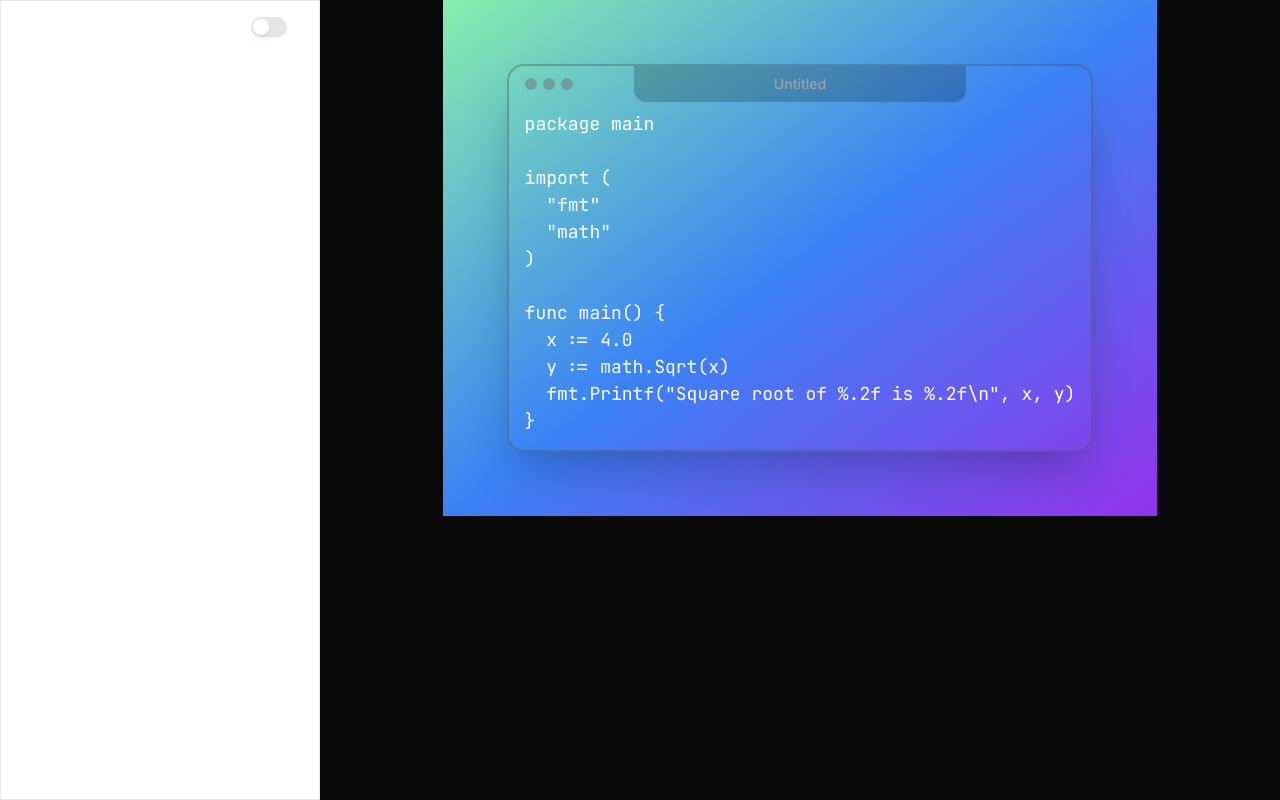
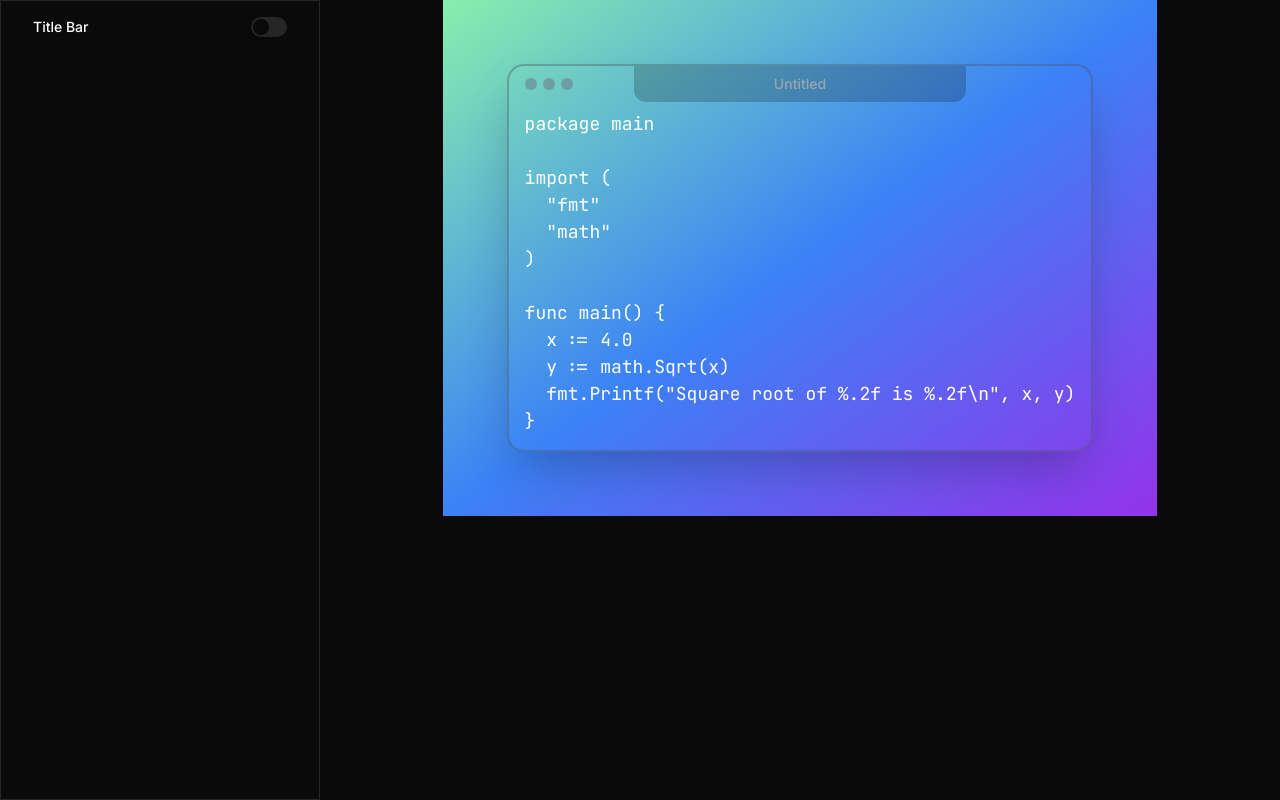
Before and after one commit to togawalk/code-screenshot, a React (Vite) app: page / in a window 1280 px wide. Built offline with nearby package versions, Linux system fonts and the light colour scheme; a small style sheet from the web is missing.

Commit message:
fix: dark mode

```diff
--- a/src/App.tsx
+++ b/src/App.tsx
@@ -14,7 +14,7 @@ function App() {
   const editorRef = useRef(null)
 
   return (
-    <main className='min-h-screen bg-neutral-950 text-white'>
+    <main className='min-h-screen bg-background text-white'>
       <Sidebar />
 
       <div className='flex justify-center items-center pl-80'>
--- a/tailwind.config.js
+++ b/tailwind.config.js
@@ -6,6 +6,7 @@ module.exports = {
     './components/**/*.{ts,tsx}',
     './app/**/*.{ts,tsx}',
     './src/**/*.{ts,tsx}',
+    './index.html',
 	],
   theme: {
     fontFamily: {
```
